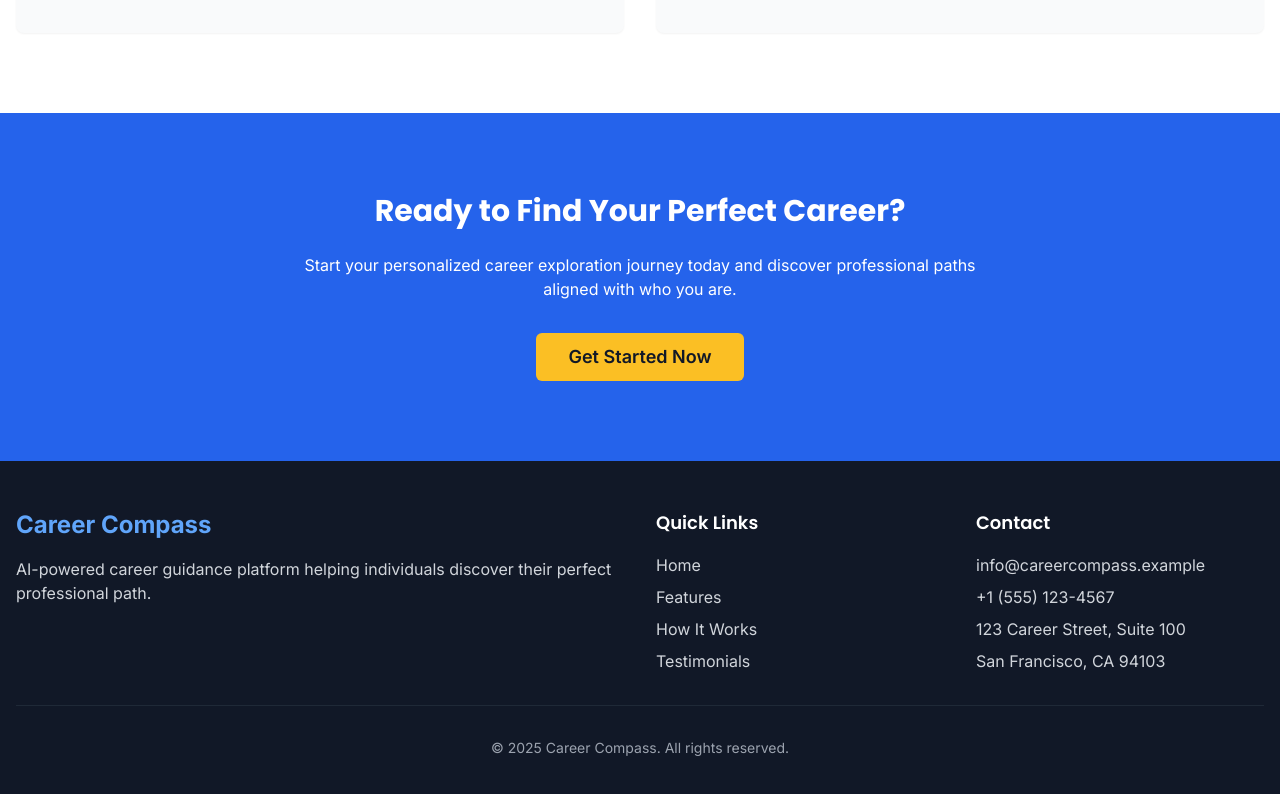
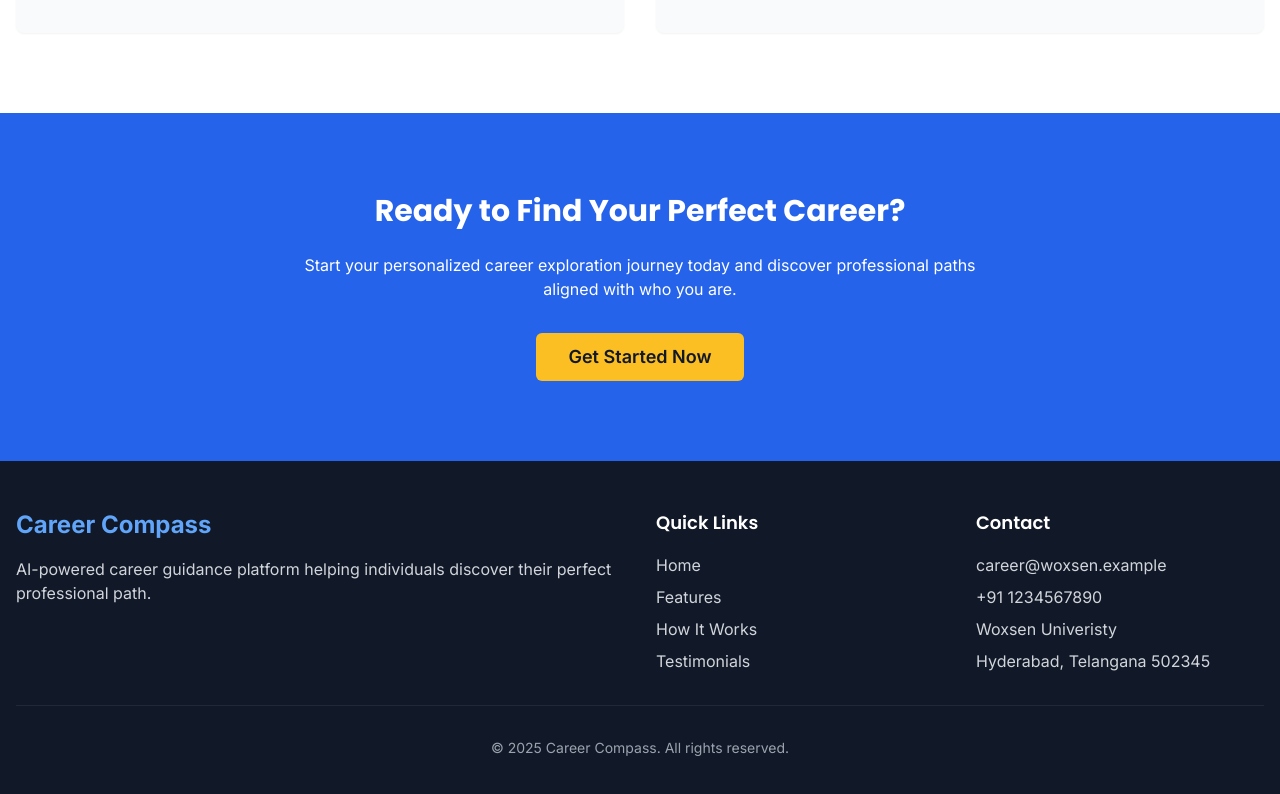
Before and after one commit to Myst3ries/Myst3ries.github.io, a Next.js app: page / in a window 1280 px wide. Shown: the part 2059-2853 px from the top of the page. Built offline with nearby package versions, Linux system fonts and the light colour scheme.

Commit message:
Update footer.tsx

```diff
--- a/components/footer.tsx
+++ b/components/footer.tsx
@@ -41,10 +41,10 @@ export default function Footer() {
           <div>
             <h3 className="text-lg font-semibold mb-4">Contact</h3>
             <ul className="space-y-2 text-gray-300">
-              <li>info@careercompass.example</li>
-              <li>+1 (555) 123-4567</li>
-              <li>123 Career Street, Suite 100</li>
-              <li>San Francisco, CA 94103</li>
+              <li>career@woxsen.example</li>
+              <li>+91 1234567890</li>
+              <li>Woxsen Univeristy</li>
+              <li>Hyderabad, Telangana 502345</li>
             </ul>
           </div>
         </div>
```
